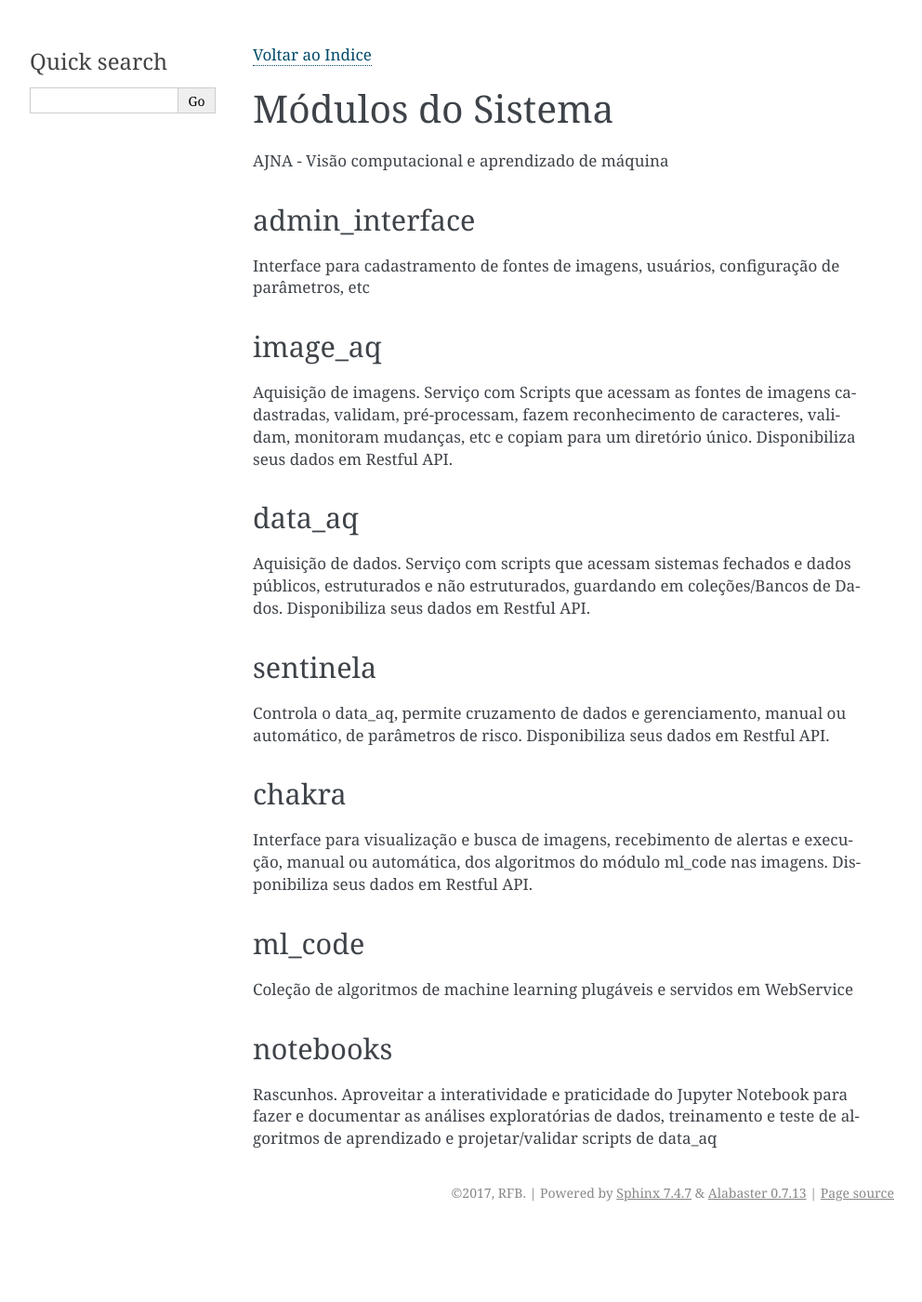
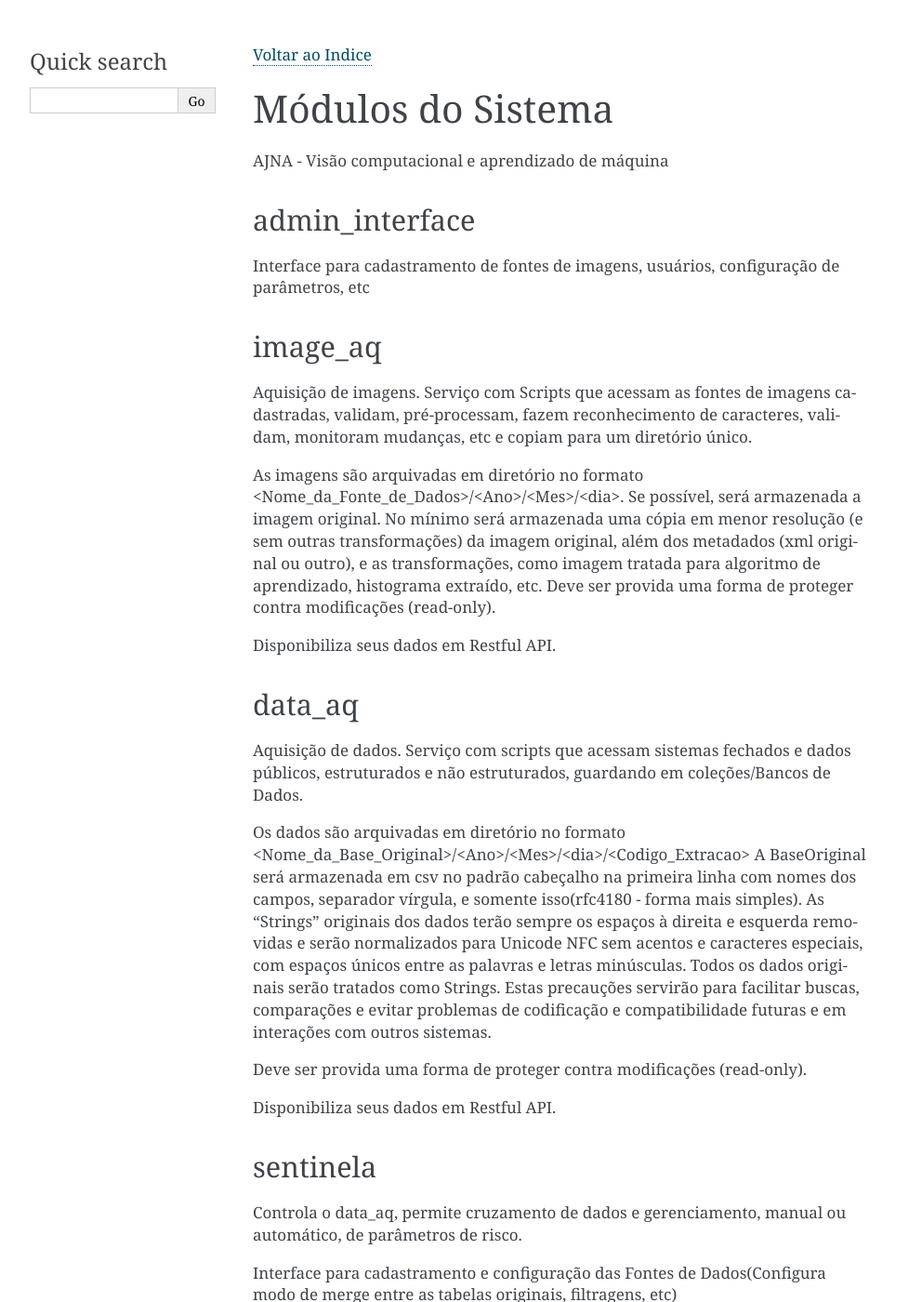
Before and after one commit to IvanBrasilico/ajna_docs, a Sphinx documentation site: the page built from docs/modules.rst, in a window 1280 px wide and 1400 px high. Shown: the whole window at 93% size, without its empty margins (148-1140 px from the left). Built offline with Sphinx 7.4.7, drawn with Linux system fonts in a browser that asks for light colours; formulas are drawn with MathJax 3; some of the changed text lies outside the part shown.

Commit message:
Normalização de texto

```diff
--- a/docs/modules.rst
+++ b/docs/modules.rst
@@ -14,29 +14,69 @@ Interface para cadastramento de fontes de imagens, usuários, configuração de
 image_aq
 --------
 
-Aquisição de imagens. Serviço com Scripts que acessam as fontes de imagens cadastradas, validam, pré-processam, fazem reconhecimento de caracteres, validam, monitoram mudanças, etc e copiam para um diretório único. Disponibiliza seus dados em Restful API.
+Aquisição de imagens. Serviço com Scripts que acessam as fontes de imagens cadastradas,
+validam, pré-processam, fazem reconhecimento de caracteres, validam,
+monitoram mudanças, etc e copiam para um diretório único.
+
+As imagens são arquivadas em diretório no formato <Nome_da_Fonte_de_Dados>/<Ano>/<Mes>/<dia>.
+Se possível, será armazenada a imagem original. No mínimo será armazenada uma cópia em menor resolução
+(e sem outras transformações) da imagem original, além dos metadados (xml original ou outro), e as
+transformações, como imagem tratada para algoritmo de aprendizado, histograma extraído, etc.
+Deve ser provida uma forma de proteger contra modificações (read-only).
+
+
+Disponibiliza seus dados em Restful API.
 
 data_aq
 -------
 
-Aquisição de dados. Serviço com scripts que acessam sistemas fechados e dados públicos, estruturados e não estruturados, guardando em coleções/Bancos de Dados. Disponibiliza seus dados em Restful API.
+Aquisição de dados. Serviço com scripts que acessam sistemas fechados e dados públicos,
+estruturados e não estruturados, guardando em coleções/Bancos de Dados.
+
+Os dados são arquivadas em diretório no formato <Nome_da_Base_Original>/<Ano>/<Mes>/<dia>/<Codigo_Extracao>
+A BaseOriginal será armazenada em csv no padrão cabeçalho na primeira linha com nomes dos campos,
+separador vírgula, e somente isso(rfc4180 - forma mais simples). As "Strings" originais dos dados terão sempre
+os espaços à direita e esquerda removidas e serão normalizados para Unicode NFC sem acentos e caracteres especiais,
+com espaços únicos entre as palavras e letras minúsculas. Todos os dados originais serão tratados como Strings. Estas
+precauções servirão para facilitar buscas, comparações e evitar problemas de codificação e compatibilidade
+futuras e em interações com outros sistemas.
+
+Deve ser provida uma forma de proteger contra modificações (read-only).
+
+Disponibiliza seus dados em Restful API.
 
 sentinela
 ---------
 
-Controla o data_aq, permite cruzamento de dados e gerenciamento, manual ou automático, de parâmetros de risco. Disponibiliza seus dados em Restful API.
+Controla o data_aq, permite cruzamento de dados e gerenciamento, manual ou automático, de parâmetros de risco.
+
+Interface para cadastramento e configuração das Fontes de Dados(Configura modo de merge entre as tabelas originais,
+filtragens, etc)
+
+Estas configurações permitirão a migração automática, se necessário, dos dados dos CSV originais para BDs SQL ou
+NoSQL (a definir / enquanto dados não tiverem DataLake).
+
+Quando o sistema original não permitir sincronização/extração automática, sentinela proverá interface para
+alimentação manual da base.
+
+Disponibiliza seus dados em Restful API.
 
 chakra
 ------
 
-Interface para visualização e busca de imagens, recebimento de alertas e execução, manual ou automática, dos algoritmos do módulo ml_code nas imagens. Disponibiliza seus dados em Restful API.
+Interface para visualização e busca de imagens, recebimento de alertas e execução,
+manual ou automática, dos algoritmos do módulo ml_code nas imagens.
+
+Disponibiliza seus dados em Restful API.
 
 ml_code
 -------
 
-Coleção de algoritmos de machine learning plugáveis e servidos em WebService
+Coleção de algoritmos de machine learning plugáveis e servidos em WebService/JSON API.
 
 notebooks
 ---------
 
-Rascunhos. Aproveitar a interatividade e praticidade do Jupyter Notebook para fazer e documentar as análises exploratórias de dados, treinamento e teste de algoritmos de aprendizado e projetar/validar scripts de data_aq
+Rascunhos. Aproveitar a interatividade e praticidade do Jupyter Notebook/JupyterLab
+para fazer e documentar as análises exploratórias de dados,
+treinamento e teste de algoritmos de aprendizado e projetar/validar scripts de data_aq.
```
Also changed, not shown: 2 other files.
